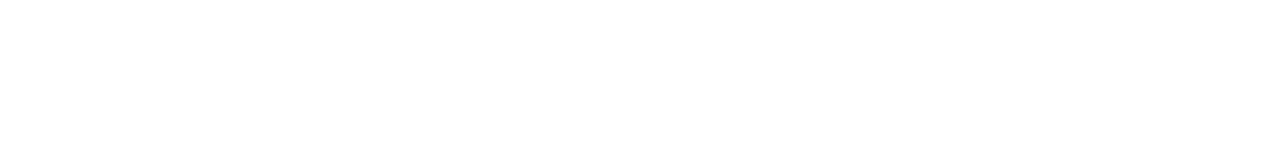
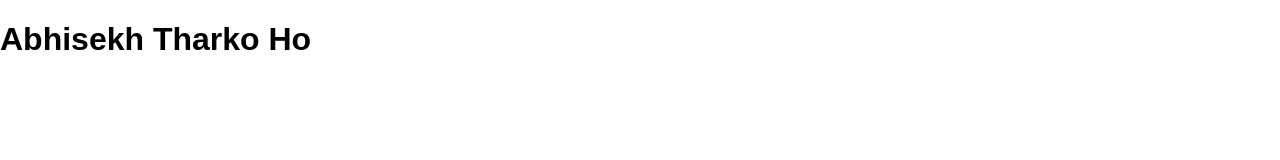
Before and after one commit to ashu-tagore/Chatbot2, a website: page public/index.html in a window 1280 px wide. Shown: the top 160 px of the page. Drawn offline with Linux system fonts and the light colour scheme.

Commit message:
Update index.html

```diff
--- a/public/index.html
+++ b/public/index.html
@@ -7,6 +7,9 @@
     <link rel="stylesheet" href="styles.css" />
   </head>
   <body>
+    <div>
+      <h1>Abhisekh Tharko Ho</h1>
+    </div>
     <div id="chatbot-icon" class="chatbot-icon">
       <img src="chat-icon.png" alt="Chat Icon" />
     </div>
```
